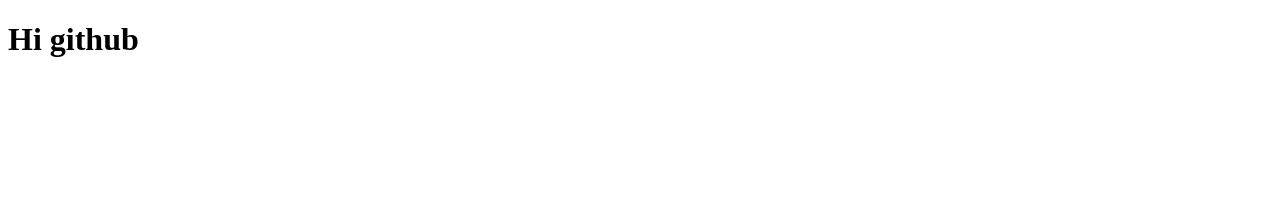
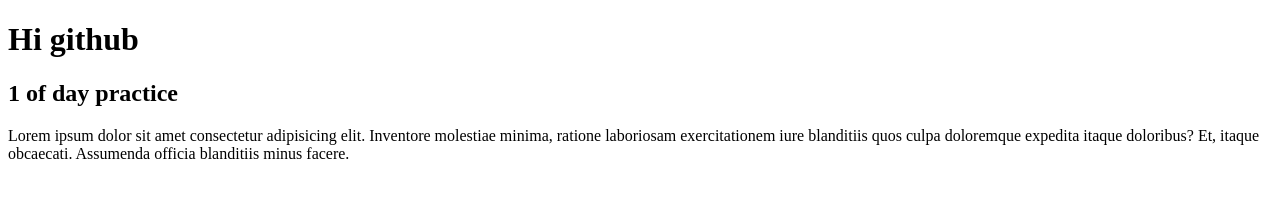
Before and after one commit to nafise-qasemi/git-work, a plain HTML site: page html-template/index.html in a window 1280 px wide. Drawn offline with Linux system fonts and the light colour scheme.

Commit message:
Update index.html

```diff
--- a/html-template/index.html
+++ b/html-template/index.html
@@ -7,6 +7,7 @@
 </head>
 <body>
     <h1>Hi github</h1>
-
+    <h2>1 of day practice</h2>
+    <p>Lorem ipsum dolor sit amet consectetur adipisicing elit. Inventore molestiae minima, ratione laboriosam exercitationem iure blanditiis quos culpa doloremque expedita itaque doloribus? Et, itaque obcaecati. Assumenda officia blanditiis minus facere.</p>
 </body>
 </html>
```
